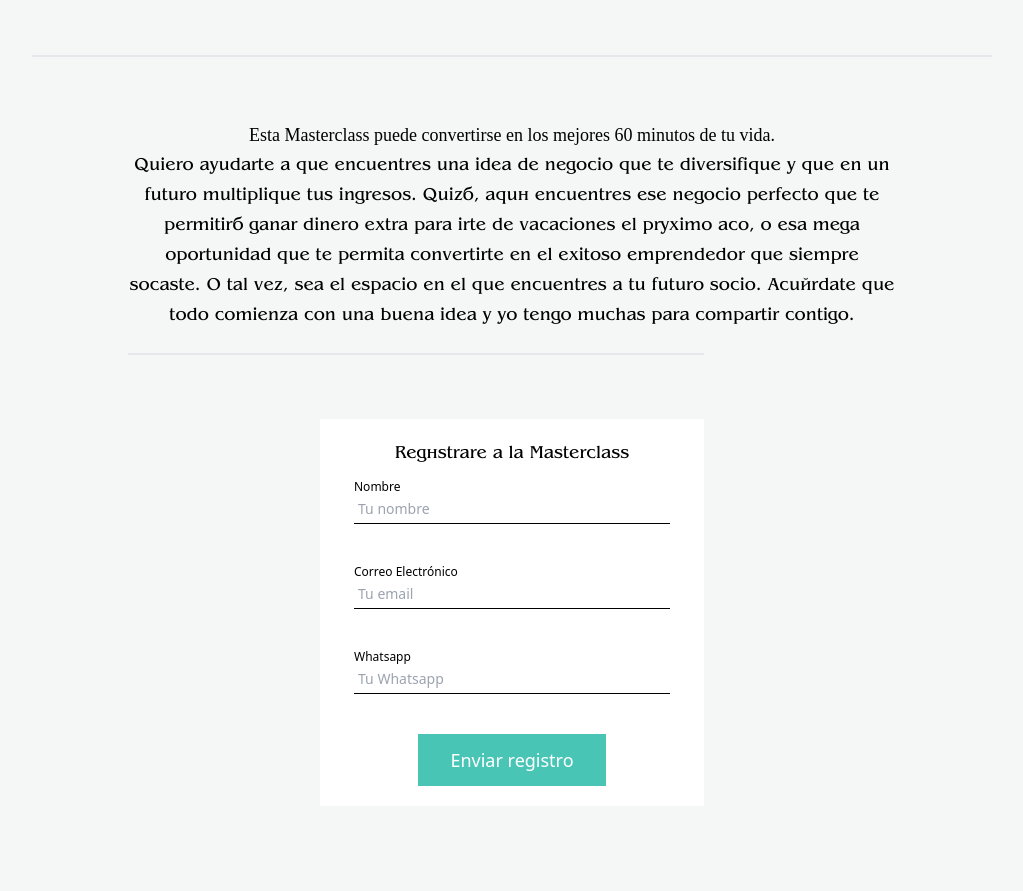
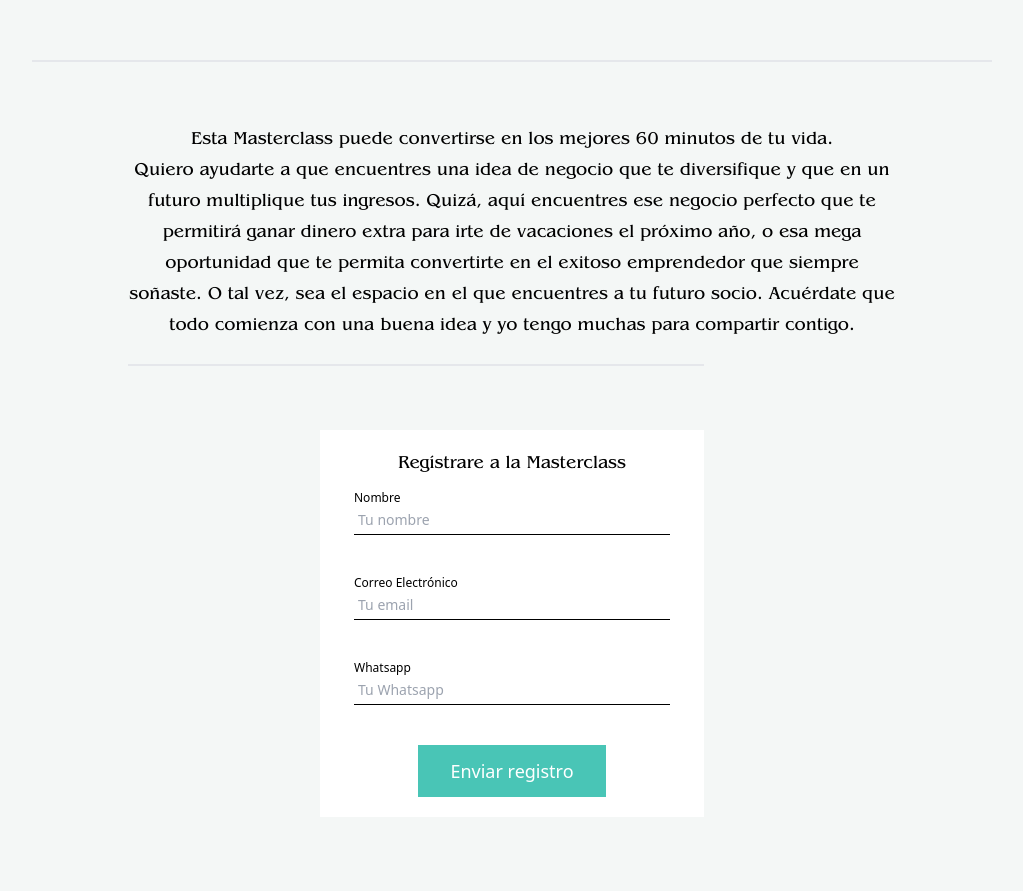
Before and after one commit to themonopolitan/landingPage, a Next.js app: page / in a window 1280 px wide. Shown: the part 1680-2571 px from the top of the page, without its empty margins (128-1151 px from the left). Built offline with nearby package versions, Linux system fonts and the light colour scheme.

Commit message:
add fixed fonts

```diff
--- a/Styles/fonts.css
+++ b/Styles/fonts.css
@@ -5,10 +5,6 @@
 @font-face {
     font-family: Benguiat_Bold;
     src: url(../src/assets/fonts/Benguiat_Bold.ttf);
-}
-@font-face {
-    font-family: Benguiat_Regular;
-    src: url(../src/assets/fonts/Benguiat_Regular.ttf);
 }
 
 h1 {
@@ -20,7 +16,7 @@ h1 {
 }
 
 p {
-    font-family: Benguiat_Regular;
+    font-family: Benguiat_Normal;
 }
 
 span {
--- a/pages/_app.jsx
+++ b/pages/_app.jsx
@@ -4,6 +4,14 @@ import '../styles/fonts.css'
 
 function MyApp({ Component, pageProps }) {
   return <>
+    <head>
+      <meta name='viewport' content='minimum-scale=1, initial-scale=1, width=device-width, shrink-to-fit=no, user-scalable=no, viewport-fit=cover' />
+      <title>Monopolitan</title>
+      <meta name="description" content='Master Class' />
+      <meta charset="UTF-8" />
+
+    </head>
+
     <Component {...pageProps} />
   </>
 }
--- a/pages/index.jsx
+++ b/pages/index.jsx
@@ -47,7 +47,7 @@ export default function Home() {
         <div className="border my-6 w-3/4" />
         <div className="text-lg text-center font-light my-10 w-3/5">
           <span>
-            <p class="bold"> Esta Masterclass puede convertirse en los mejores 60 minutos de tu vida.</p>
+            <p classNames="bold"> Esta Masterclass puede convertirse en los mejores 60 minutos de tu vida.</p>
 
             Quiero ayudarte a que encuentres una idea de negocio que te diversifique y que en un futuro multiplique tus ingresos.
 
```
Also changed, not shown: src/assets/fonts/Benguiat_Normal.ttf, src/assets/fonts/Benguiat_Regular.ttf (deleted).
